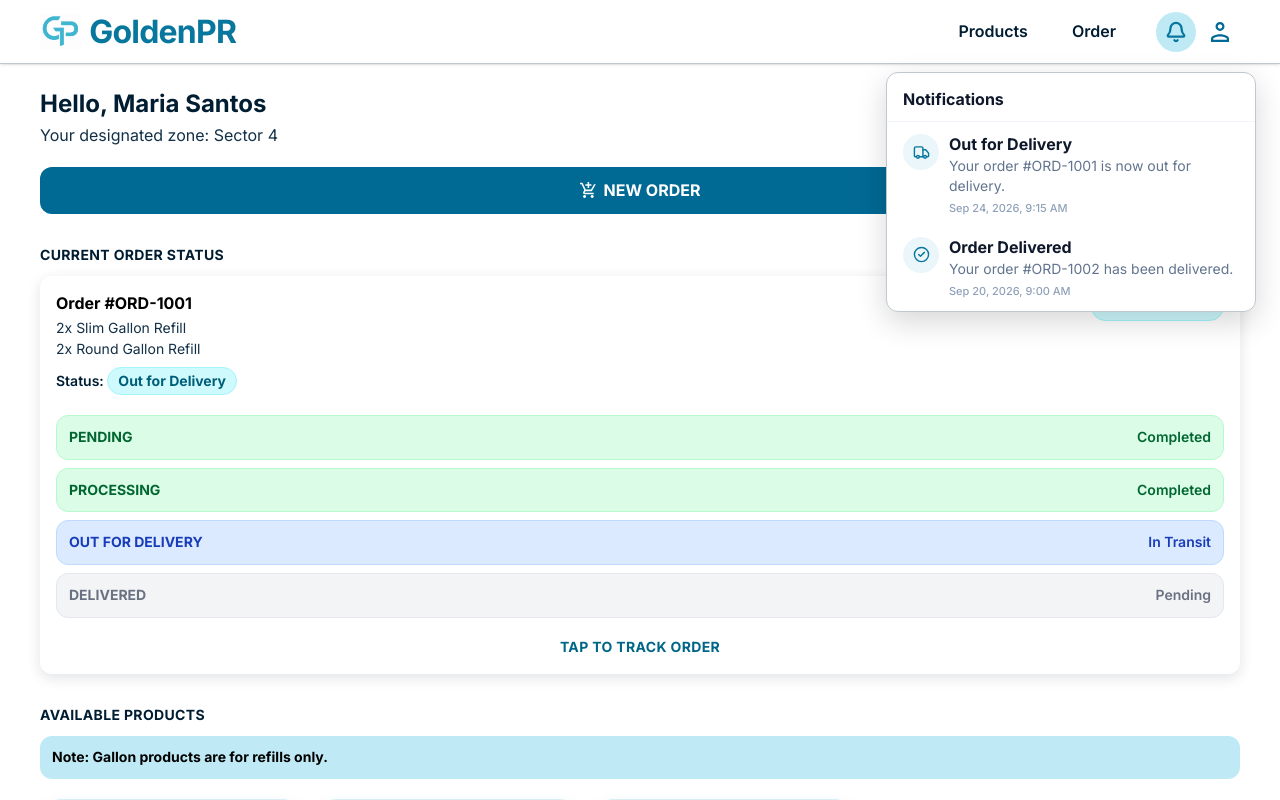
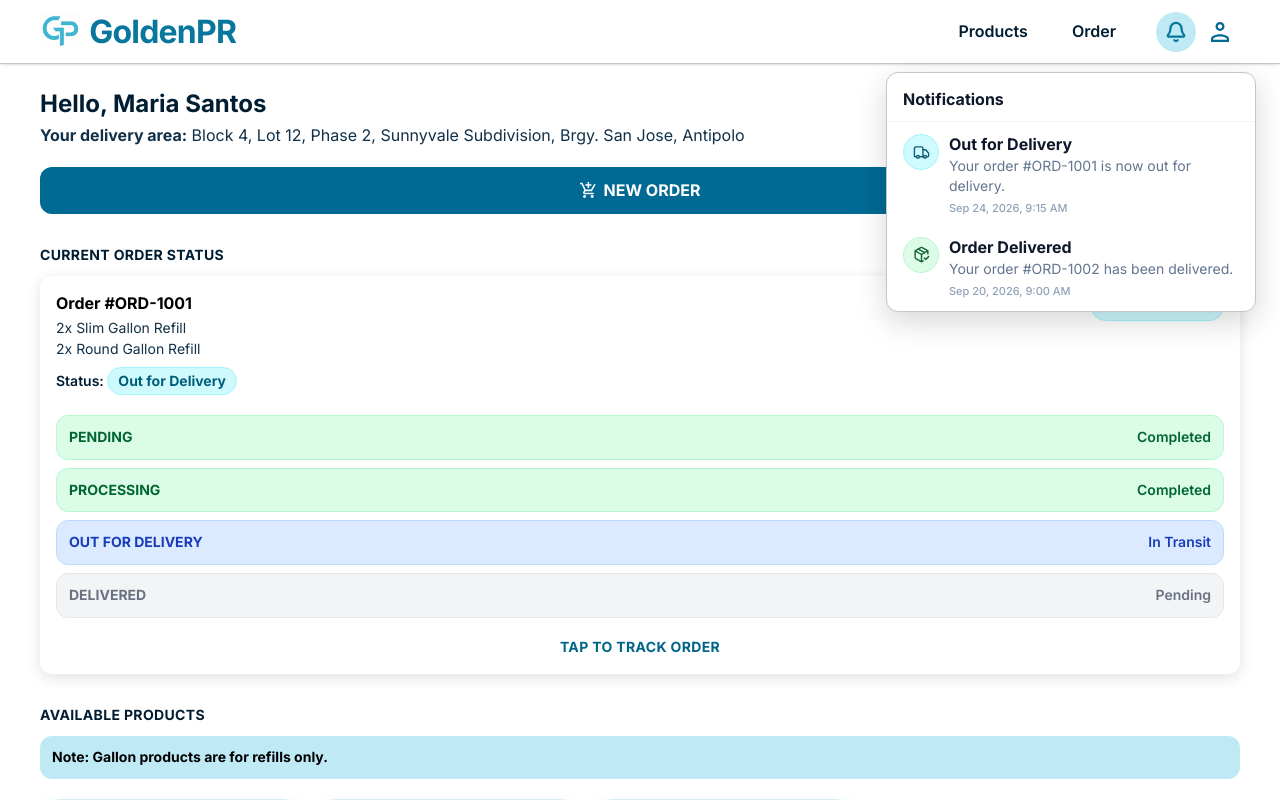
Before and after one commit to leonardtgz/OrderingDeliveryManagementSystem, a React (Vite) app: page /customer/home in a window 1280 px wide. Both pictures are taken after a click on the button "Notifications". Shown: the top 800 px of the page. Built offline with nearby package versions, Linux system fonts and the light colour scheme.

Commit message:
Updated notifications, only for customer. Fixed Home and stepper time

```diff
--- a/src/components/Header/Header.jsx
+++ b/src/components/Header/Header.jsx
@@ -1,108 +1,106 @@
 import { useEffect, useRef, useState } from "react";
+
 import { useLocation, useNavigate } from "react-router-dom";
+
 import {
   Bell,
-  CheckCircle2,
+  Clock,
+  RefreshCw,
   Truck,
-  Clock,
-  XCircle,
+  PackageCheck,
+  CircleX,
 } from "lucide-react";
+
 import userIcon from "../../assets/images/img_user_light_blue_900.svg";
+
 import goldenPRLogo from "../../assets/images/goldenpr-logo.png";
+
 import { getOrders } from "../../utils/orderStorage";
 
 function getNotificationForOrder(order, isCustomer) {
   const status = String(order.status || "").toLowerCase();
 
-  // Admin should only receive notifications for new/pending orders.
-  // Order status update notifications are for customers only.
-  if (
-    !isCustomer &&
-    !(
-      status.includes("pending") ||
-      status.includes("processing")
-    )
-  ) {
+  // Notifications are only for customers.
+  if (!isCustomer) {
     return null;
   }
 
   let title = "Order Update";
-  let message = isCustomer
-    ? "Your order has been updated."
-    : "An order has been updated.";
+  let message = "Your order has been updated.";
   let Icon = Bell;
+  let iconColor = "#08779D";
+  let iconBackground = "#EAF6FA";
+  let iconBorder = "#BAE6FD";
 
   const orderNumber =
     order.orderNumber || order.id || "Unknown Order";
 
-  const customerName =
-    order.customerName || "Customer";
-
-  if (
-    status.includes("pending") ||
-    status.includes("processing")
-  ) {
-    if (isCustomer) {
+  if (status.includes("pending")) {
     title = "Order Received";
     message = `Your order ${orderNumber} has been received and is being processed.`;
-    } else {
-      title = "New / Pending Order";
-      message = `${orderNumber} from ${customerName} is pending and requires processing.`;
-    }
+    Icon = Clock;
 
-    Icon = Clock;
+    // Pending: bg-amber-100 text-amber-800 border-amber-200
+    iconColor = "#92400E";
+    iconBackground = "#FEF3C7";
+    iconBorder = "#FDE68A";
+  } else if (status.includes("processing")) {
+    title = "Order Processing";
+    message = `Your order ${orderNumber} is currently being processed.`;
+    Icon = RefreshCw;
+
+    // Processing: bg-blue-100 text-blue-800 border-blue-200
+    iconColor = "#1E40AF";
+    iconBackground = "#DBEAFE";
+    iconBorder = "#BFDBFE";
   } else if (
     status.includes("purifying") ||
     status.includes("confirmed")
   ) {
     title = "Order Confirmed";
+    message = `Your order ${orderNumber} has been confirmed and is being prepared.`;
+    Icon = PackageCheck;
 
-    if (isCustomer) {
-      message = `Your order ${orderNumber} has been confirmed and is being prepared.`;
-    } else {
-      message = `${orderNumber} from ${customerName} has been confirmed and is being prepared.`;
-    }
-
-    Icon = CheckCircle2;
+    // Processing/confirmed style: blue
+    iconColor = "#1E40AF";
+    iconBackground = "#DBEAFE";
+    iconBorder = "#BFDBFE";
   } else if (
     status.includes("out for delivery") ||
     status.includes("delivery")
   ) {
     title = "Out for Delivery";
+    message = `Your order ${orderNumber} is now out for delivery.`;
+    Icon = Truck;
 
-    if (isCustomer) {
-      message = `Your order ${orderNumber} is now out for delivery.`;
-    } else {
-      message = `${orderNumber} for ${customerName} is currently out for delivery.`;
-    }
-
-    Icon = Truck;
+    // Out for Delivery: bg-cyan-100 text-cyan-800 border-cyan-200
+    iconColor = "#155E75";
+    iconBackground = "#CFFAFE";
+    iconBorder = "#A5F3FC";
   } else if (
     status.includes("delivered") ||
     status.includes("completed")
   ) {
     title = "Order Delivered";
+    message = `Your order ${orderNumber} has been delivered.`;
+    Icon = PackageCheck;
 
-    if (isCustomer) {
-      message = `Your order ${orderNumber} has been delivered.`;
-    } else {
-      message = `${orderNumber} for ${customerName} has been delivered successfully.`;
-    }
-
-    Icon = CheckCircle2;
+    // Delivered: bg-green-100 text-green-800 border-green-200
+    iconColor = "#166534";
+    iconBackground = "#DCFCE7";
+    iconBorder = "#BBF7D0";
   } else if (
     status.includes("cancelled") ||
     status.includes("canceled")
   ) {
     title = "Order Cancelled";
+    message = `Your order ${orderNumber} has been cancelled.`;
+    Icon = CircleX;
 
-    if (isCustomer) {
-      message = `Your order ${orderNumber} has been cancelled.`;
-    } else {
-      message = `${orderNumber} for ${customerName} has been cancelled.`;
-    }
-
-    Icon = XCircle;
+    // Cancelled: bg-red-100 text-red-800 border-red-200
+    iconColor = "#991B1B";
+    iconBackground = "#FEE2E2";
+    iconBorder = "#FECACA";
   }
 
   return {
@@ -111,6 +109,9 @@ function getNotificationForOrder(order, isCustomer) {
     message,
     date: order.updatedAt || order.createdAt,
     Icon,
+    iconColor,
+    iconBackground,
+    iconBorder,
     orderId: order.id || null,
     orderNumber: order.orderNumber || order.id || null,
   };
@@ -136,11 +137,15 @@ function Header() {
   const location = useLocation();
 
   const [showToast, setShowToast] = useState(false);
+
   const [showNotifications, setShowNotifications] =
     useState(false);
+
   const [showPreviousNotifications, setShowPreviousNotifications] =
     useState(false);
+
   const [notifications, setNotifications] = useState([]);
+
   const [unreadNotificationIds, setUnreadNotificationIds] =
     useState([]);
 
@@ -153,9 +158,8 @@ function Header() {
   const isAdmin =
     location.pathname.startsWith("/admin");
 
-  const notificationStorageKey = isCustomer
-    ? "goldenpr_customer_read_notifications"
-    : "goldenpr_admin_read_notifications";
+  const notificationStorageKey =
+    "goldenpr_customer_read_notifications";
 
   const customerNavigationItems = [
     {
@@ -171,6 +175,13 @@ function Header() {
   ];
 
   const loadNotifications = () => {
+    // Only customers can receive notifications.
+    if (!isCustomer) {
+      setNotifications([]);
+      setUnreadNotificationIds([]);
+      return;
+    }
+
     const orders = getOrders();
 
     const orderNotifications = orders
@@ -235,9 +246,12 @@ function Header() {
     loadNotifications();
 
     const handleOrderUpdate = () => {
+      if (isCustomer) {
         loadNotifications();
+      }
     };
 
+    if (isCustomer) {
       window.addEventListener(
         "ordersUpdated",
         handleOrderUpdate
@@ -252,6 +266,7 @@ function Header() {
         "storage",
         handleOrderUpdate
       );
+    }
 
     const interval = setInterval(
       loadNotifications,
@@ -304,6 +319,7 @@ function Header() {
       });
     };
 
+    if (isCustomer) {
       window.addEventListener(
         "orderUpdated",
         showUpdateToast
@@ -313,6 +329,7 @@ function Header() {
         "ordersUpdated",
         showUpdateToast
       );
+    }
 
     const handleStorageUpdate = (event) => {
       if (
@@ -323,10 +340,12 @@ function Header() {
       }
     };
 
+    if (isCustomer) {
       window.addEventListener(
         "storage",
         handleStorageUpdate
       );
+    }
 
     return () => {
       window.removeEventListener(
@@ -553,7 +572,8 @@ function Header() {
 
           {/* Notification + Profile tightly grouped */}
           <div className="flex shrink-0 items-center gap-1">
-            {/* Notification Bell */}
+            {/* Notification Bell - Customer Only */}
+            {isCustomer && (
               <div
                 className="relative flex shrink-0 items-center"
                 ref={notificationRef}
@@ -630,7 +650,9 @@ function Header() {
 
                             return (
                               <button
-                              key={notification.id}
+                                key={
+                                  notification.id
+                                }
                                 type="button"
                                 onClick={() =>
                                   handleSpecificNotificationClick(
@@ -640,10 +662,21 @@ function Header() {
                                 className="flex w-full items-start gap-2.5 px-3.5 py-2.5 text-left transition-colors duration-150 hover:bg-slate-50 sm:px-4"
                               >
                                 {/* Notification Icon */}
-                              <span className="flex h-9 w-9 shrink-0 items-center justify-center rounded-full bg-[#EAF6FA]">
+                                <span
+                                  className="flex h-9 w-9 shrink-0 items-center justify-center rounded-full border"
+                                  style={{
+                                    backgroundColor:
+                                      notification.iconBackground,
+                                    borderColor:
+                                      notification.iconBorder,
+                                  }}
+                                >
                                   <Icon
                                     size={17}
-                                  className="text-[#08779D]"
+                                    style={{
+                                      color:
+                                        notification.iconColor,
+                                    }}
                                     strokeWidth={2}
                                   />
                                 </span>
@@ -699,6 +732,7 @@ function Header() {
                   </div>
                 )}
               </div>
+            )}
 
             {/* Profile Icon */}
             <button
--- a/src/components/admin/AdminFooter.jsx
+++ b/src/components/admin/AdminFooter.jsx
@@ -6,6 +6,7 @@ const adminLinks = [
   { label: "Products", to: "/admin/products" },
   { label: "Customers", to: "/admin/customers" },
   { label: "Orders & Deliveries", to: "/admin/orders" },
+  { label: "Profile", to: "/admin/profile" },
 ];
 
 function AdminFooter() {
@@ -20,7 +21,6 @@ function AdminFooter() {
             <h2 className="text-base font-extrabold tracking-tight">
               GoldenPR
             </h2>
-
             <p className="text-[11px] text-text-secondary">
               Administration Portal
             </p>
@@ -79,7 +79,6 @@ function AdminFooter() {
       <div className="border-t border-border-light bg-[#F6F9FC]">
         <div className="mx-auto flex w-full max-w-[1200px] flex-col gap-1.5 px-5 py-3 text-[10px] text-text-secondary sm:px-6 md:flex-row md:items-center md:justify-between">
           <p>© {currentYear} GoldenPR. All rights reserved.</p>
-
           <p>System Administration and Operations</p>
         </div>
       </div>
--- a/src/pages/customer/Home.jsx
+++ b/src/pages/customer/Home.jsx
@@ -23,7 +23,6 @@ import { getOrders } from "../../utils/orderStorage";
 const customer = {
   name: "Maria Santos",
   contactNumber: "0917-555-0192",
-  zone: "Sector 4",
 };
 
 const products = [
@@ -103,6 +102,33 @@ const getOrderDate = (order) => {
 
 const getOrderNumber = (order) => {
   return order.orderNumber || order.id || "Unknown";
+};
+
+const getDeliveryAddress = (order) => {
+  const address =
+    order?.deliveryAddress ||
+    order?.address ||
+    order?.deliveryDetails?.address ||
+    "";
+
+  if (Array.isArray(address)) {
+    return address.filter(Boolean).join(", ");
+  }
+
+  if (typeof address === "object" && address !== null) {
+    return [
+      address.street,
+      address.barangay,
+      address.city,
+      address.province,
+      address.region,
+      address.postalCode,
+    ]
+      .filter(Boolean)
+      .join(", ");
+  }
+
+  return String(address).trim();
 };
 
 const normalizeStatus = (status) => {
@@ -189,7 +215,6 @@ const getStatusBadgeClass = (status) => {
 
 const getStatusSteps = (status) => {
   const type = getStatusType(status);
-
   let currentStep = 0;
 
   if (type === "processing") {
@@ -316,7 +341,6 @@ const sortOrdersNewestFirst = (orders) => {
 
 function Home() {
   const navigate = useNavigate();
-
   const [activeTab, setActiveTab] = useState("home");
   const [customerOrders, setCustomerOrders] = useState([]);
 
@@ -369,6 +393,10 @@ function Home() {
     ) || null;
 
   const orderHistory = customerOrders.slice(0, 3);
+
+  const deliveryAddress =
+    getDeliveryAddress(currentOrder) ||
+    getDeliveryAddress(customerOrders[0]);
 
   // Clicking a product now opens Products.jsx and places
   // that product directly into its Review Order section.
@@ -442,7 +470,8 @@ function Home() {
           </h2>
 
           <p className="mt-1 text-sm text-text-secondary">
-            Your designated zone: {customer.zone}
+            <span className="font-bold">Your delivery area:</span>{" "}
+            {deliveryAddress || "No delivery address available"}
           </p>
 
           <button
@@ -455,7 +484,6 @@ function Home() {
               alt=""
               className="h-4 w-4 object-contain"
             />
-
             <span>NEW ORDER</span>
           </button>
         </section>
```
Also changed, not shown: src/pages/customer/OrderSuccessful.jsx (+13 -1 lines), src/pages/customer/OrderSummary.jsx (+12 -1 lines). Lines whose indentation alone changed are shown as unchanged.
